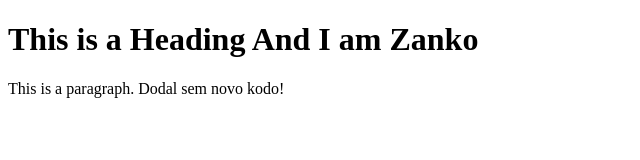
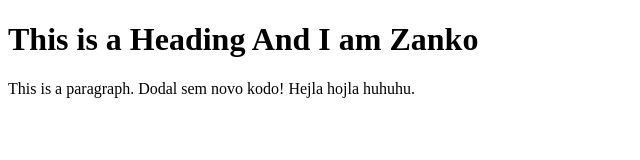
Before and after one commit to zantramte/TestniProjekt, a plain HTML site: page index.html in a window 1280 px wide. Shown: the whole page, without its empty margins (0-640 px from the left). Drawn offline with Linux system fonts and the light colour scheme.

Commit message:
Spet nekaj novega!

```diff
--- a/index.html
+++ b/index.html
@@ -6,7 +6,7 @@
 <body>
 
 <h1>This is a Heading And I am Zanko</h1>
-<p>This is a paragraph. Dodal sem novo kodo!</p>
+<p>This is a paragraph. Dodal sem novo kodo! Hejla hojla huhuhu.</p>
 
 </body>
 </html>
```
